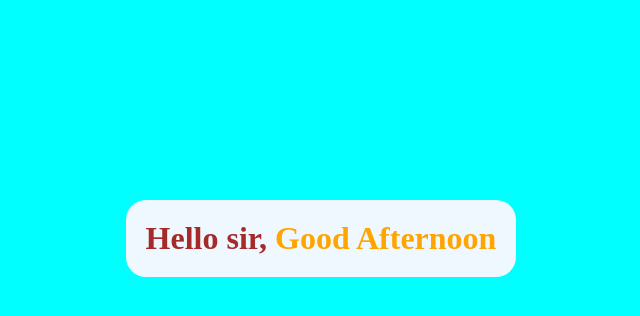
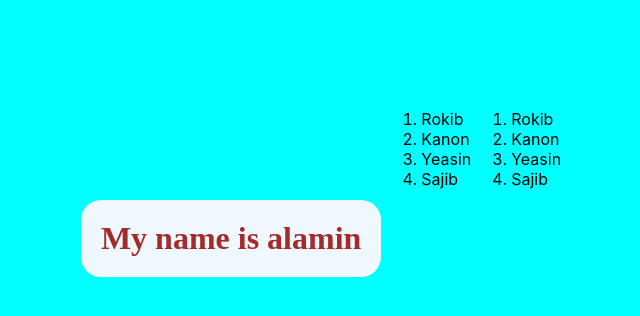
Before and after one commit to hossainalamin/ReactJs, a React (Create React App) app: page / in a window 1280 px wide. Shown: the top 316 px of the page, without its empty margins (319-959 px from the left). Built offline with nearby package versions, Linux system fonts and the light colour scheme.

Commit message:
components

```diff
--- a/src/App.css
+++ /dev/null
@@ -1,38 +0,0 @@
-.App {
-  text-align: center;
-}
-
-.App-logo {
-  height: 40vmin;
-  pointer-events: none;
-}
-
-@media (prefers-reduced-motion: no-preference) {
-  .App-logo {
-    animation: App-logo-spin infinite 20s linear;
-  }
-}
-
-.App-header {
-  background-color: #282c34;
-  min-height: 100vh;
-  display: flex;
-  flex-direction: column;
-  align-items: center;
-  justify-content: center;
-  font-size: calc(10px + 2vmin);
-  color: white;
-}
-
-.App-link {
-  color: #61dafb;
-}
-
-@keyframes App-logo-spin {
-  from {
-    transform: rotate(0deg);
-  }
-  to {
-    transform: rotate(360deg);
-  }
-}
--- a/src/App.js
+++ /dev/null
@@ -1,25 +0,0 @@
-import logo from './logo.svg';
-import './App.css';
-
-function App() {
-  return (
-    <div className="App">
-      <header className="App-header">
-        <img src={logo} className="App-logo" alt="logo" />
-        <p>
-          Edit <code>src/App.js</code> and save to reload.
-        </p>
-        <a
-          className="App-link"
-          href="https://reactjs.org"
-          target="_blank"
-          rel="noopener noreferrer"
-        >
-          Learn React
-        </a>
-      </header>
-    </div>
-  );
-}
-
-export default App;
--- /dev/null
+++ b/src/App.jsx
@@ -0,0 +1,13 @@
+import React from "react";
+import Heading from "./Heading";
+import List from "./List";
+function App(){
+    return (
+        <>
+        <Heading/>
+        <List />
+        <List />
+        </>
+    );
+}
+export default App;
--- /dev/null
+++ b/src/Heading.jsx
@@ -0,0 +1,5 @@
+import React from "react";
+function Heading(){
+    return <h1>My name is alamin</h1>;
+}
+export default Heading;
--- /dev/null
+++ b/src/List.jsx
@@ -0,0 +1,11 @@
+import React from "react";
+function List(){
+    return (
+    <ol>
+        <li>Rokib</li>
+        <li>Kanon</li>
+        <li>Yeasin</li>
+        <li>Sajib</li>
+    </ol>);
+}
+export default List;
--- a/src/index.js
+++ b/src/index.js
@@ -3,26 +3,9 @@ import ReactDOM from 'react-dom';
 import './index.css';
 import App from './App';
 import reportWebVitals from './reportWebVitals';
-const name = "Md Alamin hossain"
-var currentDate = new Date()
-currentDate = currentDate.getHours();
-var greeting = " ";
-var cssStyle = {};
-if(currentDate >= 1 && currentDate < 12){
-    greeting = "Good morming";
-    cssStyle.color = "green";
-}else if(currentDate >= 12 && currentDate < 19){
-  greeting = "Good Afternoon";
-  cssStyle.color = "Orange";
-}else{
-  greeting = "Good night"
-  cssStyle.color = "Black"
-}
 ReactDOM.render(
   <>
-  <div>
-    <h1 >Hello sir, <span style={cssStyle}>{greeting}</span></h1>
-  </div>
+  <App/>
   </>,
   document.querySelector("#root")
 )
```
